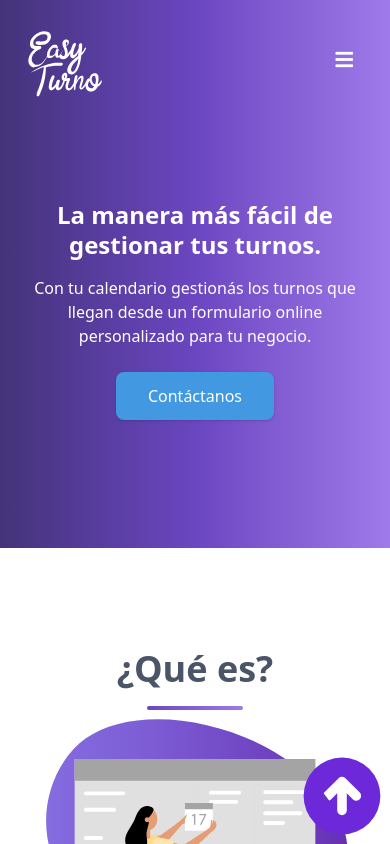
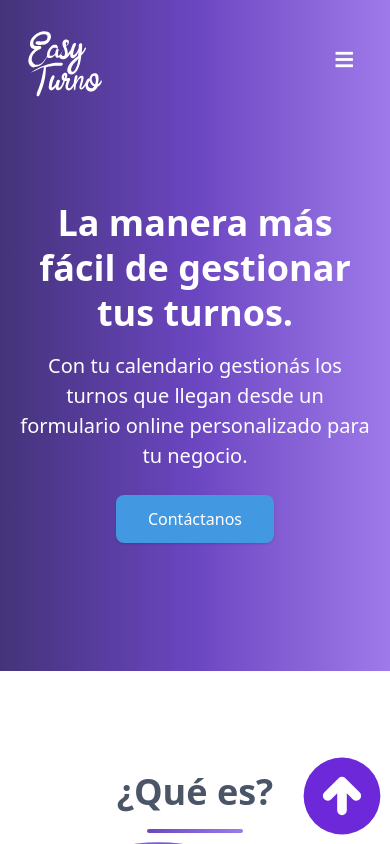
Before and after one commit to axd18/easyturnoweb, a React (Create React App) app: page / in a window 390 px wide. Shown: the top 844 px of the page. Built offline with nearby package versions, Linux system fonts and the light colour scheme.

Commit message:
update responsive

```diff
--- a/src/components/Main.js
+++ b/src/components/Main.js
@@ -10,11 +10,11 @@ const Main = () => {
                   <div className="md:flex md:flex-wrap">
                     <div className=" md:w-1/2 text-center md:text-left md:pt-16">
                       <h1
-                        className="font-bold text-white text-2xl md:text-5xl leading-tight mb-4">
+                        className="font-bold text-white text-4xl md:text-5xl leading-tight mb-4">
                         La manera más fácil de gestionar tus turnos.
                       </h1>
 
-                      <p className="text-white md:text-xl md:pr-48">
+                      <p className="text-white text-xl md:pr-48">
                         Con tu calendario gestionás los turnos que llegan desde un formulario online personalizado para tu negocio.
                       </p>
 
```
